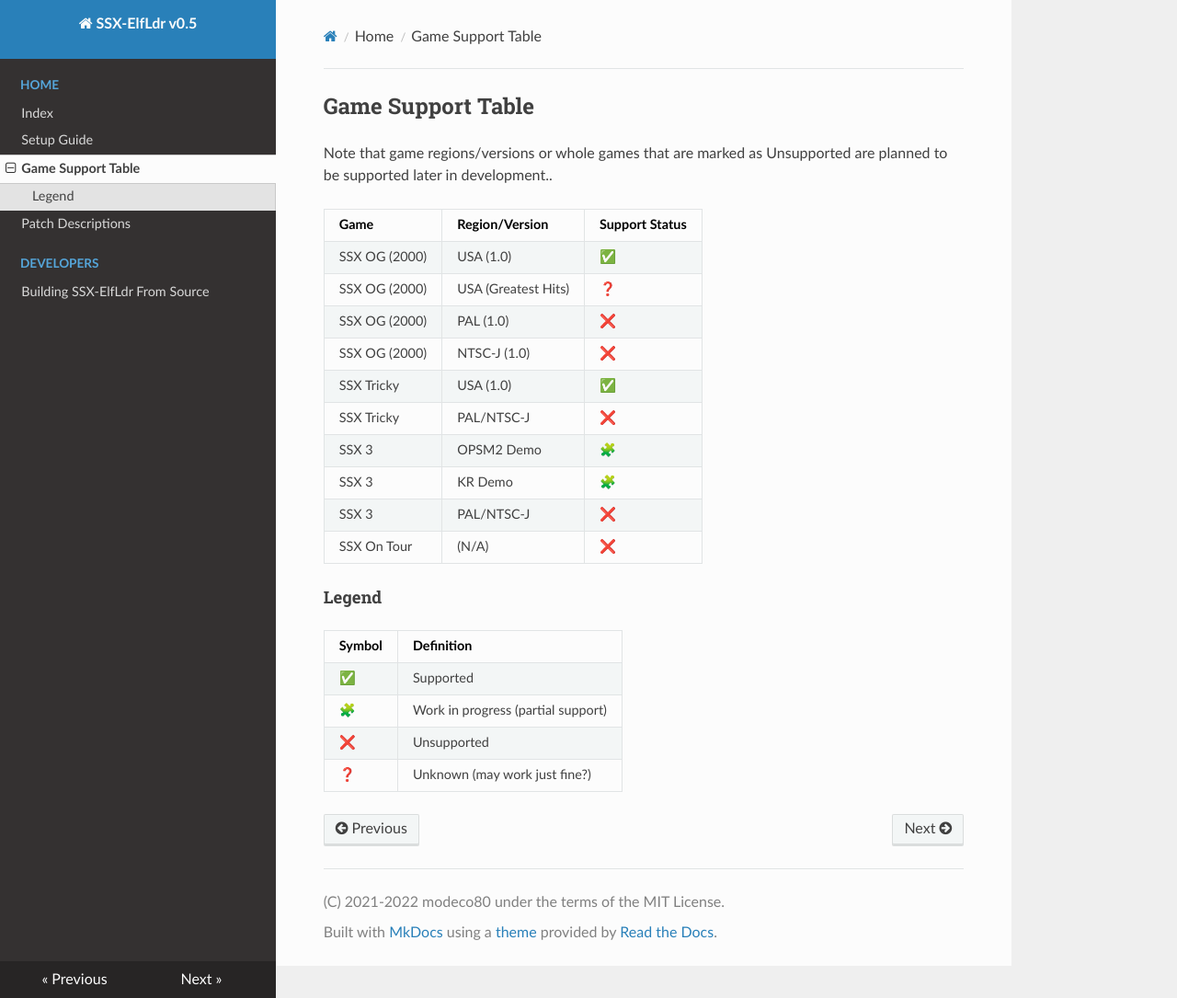
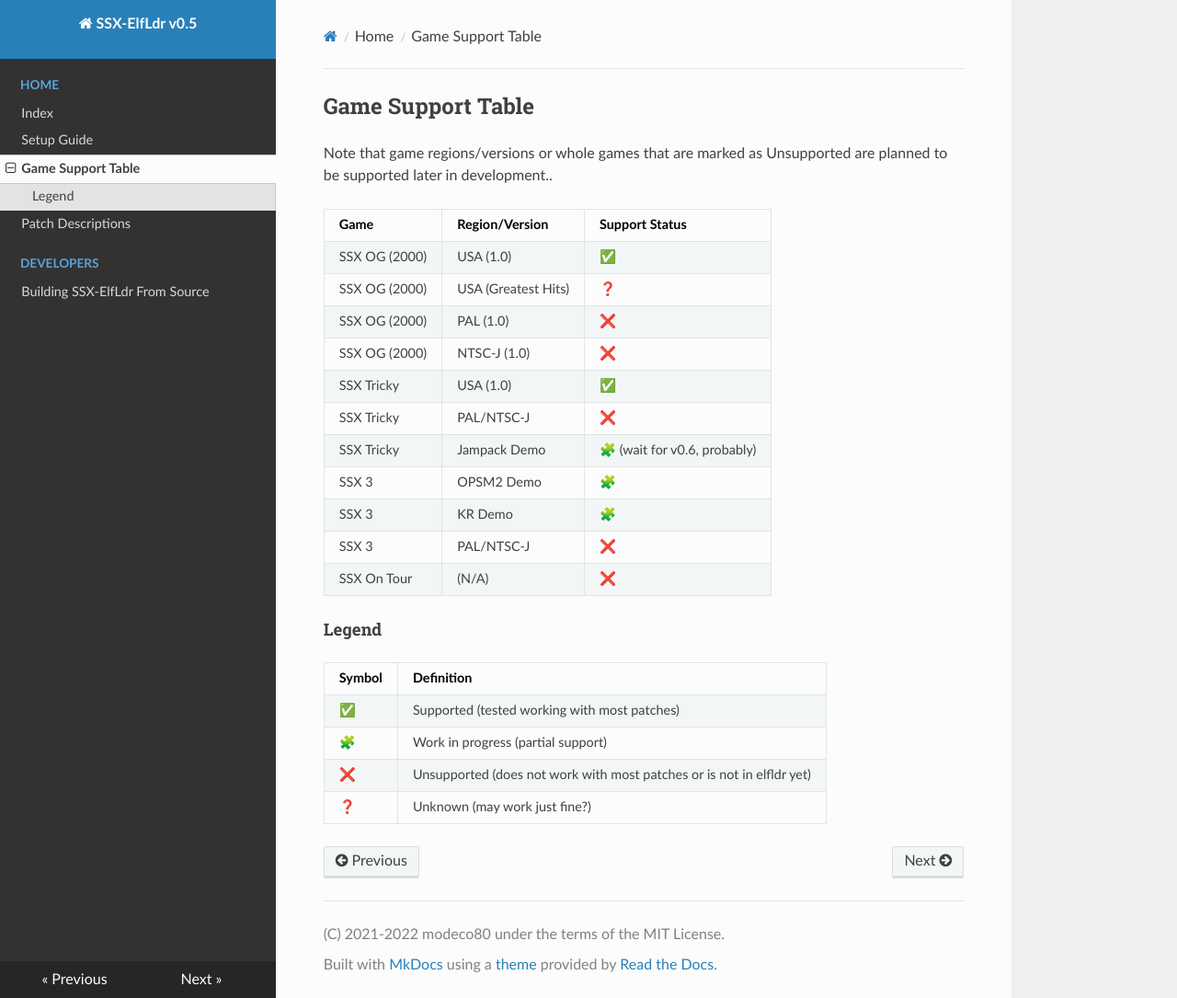
Before and after one commit to SSXModding/SSX-ElfLdr, an MkDocs documentation site: the page built from docs/gamesupport.md, in a window 1280 px wide and 1085 px high. Shown: the whole window at 92% size. Built offline with MkDocs 1.6.1, drawn with Linux system fonts in a browser that asks for light colours; nearby versions of some CDN libraries.

Commit message:
Docs: Mention WIP jampack support
Bump version to v0.5. WOOHOO!!!!! finally got something stable out after nearly a year!!!

```diff
--- a/docs/gamesupport.md
+++ b/docs/gamesupport.md
@@ -3,24 +3,25 @@
 Note that game regions/versions or whole games that are marked as Unsupported are planned to be supported later in
 development..
 
-| Game          | Region/Version      | Support Status |
-|---------------|---------------------|----------------|
-| SSX OG (2000) | USA (1.0)           | ✅              |
-| SSX OG (2000) | USA (Greatest Hits) | ❓              |
-| SSX OG (2000) | PAL (1.0)           | ❌              |
-| SSX OG (2000) | NTSC-J (1.0)        | ❌              |
-| SSX Tricky    | USA (1.0)           | ✅              |
-| SSX Tricky    | PAL/NTSC-J          | ❌              |
-| SSX 3         | OPSM2 Demo          | 🧩️            |
-| SSX 3         | KR Demo             | 🧩             |
-| SSX 3         | PAL/NTSC-J          | ❌              |
-| SSX On Tour   | (N/A)               | ❌              |
+| Game          | Region/Version      | Support Status                |
+|---------------|---------------------|-------------------------------|
+| SSX OG (2000) | USA (1.0)           | ✅                             |
+| SSX OG (2000) | USA (Greatest Hits) | ❓                             |
+| SSX OG (2000) | PAL (1.0)           | ❌                             |
+| SSX OG (2000) | NTSC-J (1.0)        | ❌                             |
+| SSX Tricky    | USA (1.0)           | ✅                             |
+| SSX Tricky    | PAL/NTSC-J          | ❌                             |
+| SSX Tricky    | Jampack Demo        | 🧩️ (wait for v0.6, probably) |
+| SSX 3         | OPSM2 Demo          | 🧩️                           |
+| SSX 3         | KR Demo             | 🧩                            |
+| SSX 3         | PAL/NTSC-J          | ❌                             |
+| SSX On Tour   | (N/A)               | ❌                             |
 
 #### Legend
 
-| Symbol | Definition                         |
-|--------|------------------------------------|
-| ✅️     | Supported                          |
-| 🧩️    | Work in progress (partial support) |
-| ❌️     | Unsupported                        |
-| ❓      | Unknown (may work just fine?)      |
+| Symbol | Definition                                                            |
+|--------|-----------------------------------------------------------------------|
+| ✅️     | Supported (tested working with most patches)                          |
+| 🧩️    | Work in progress (partial support)                                    |
+| ❌️     | Unsupported (does not work with most patches or is not in elfldr yet) |
+| ❓      | Unknown (may work just fine?)                                         |
```
